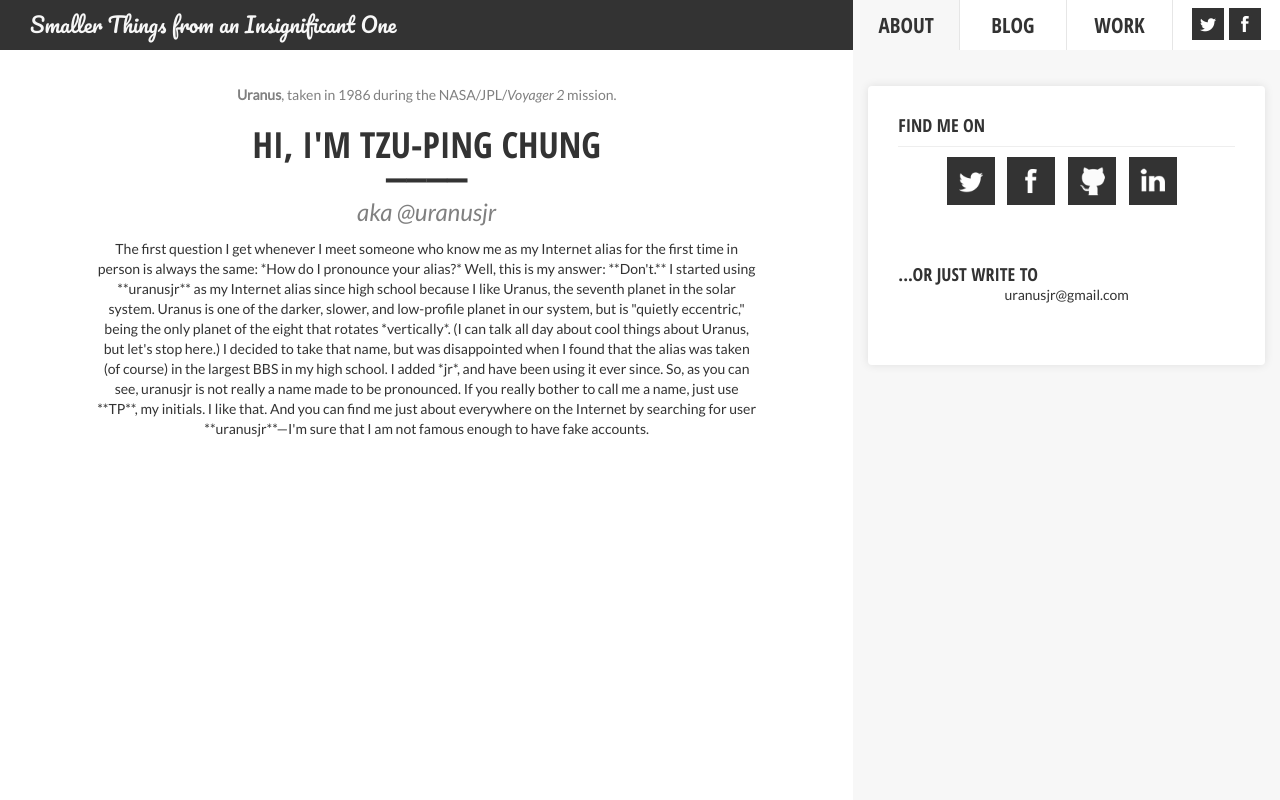
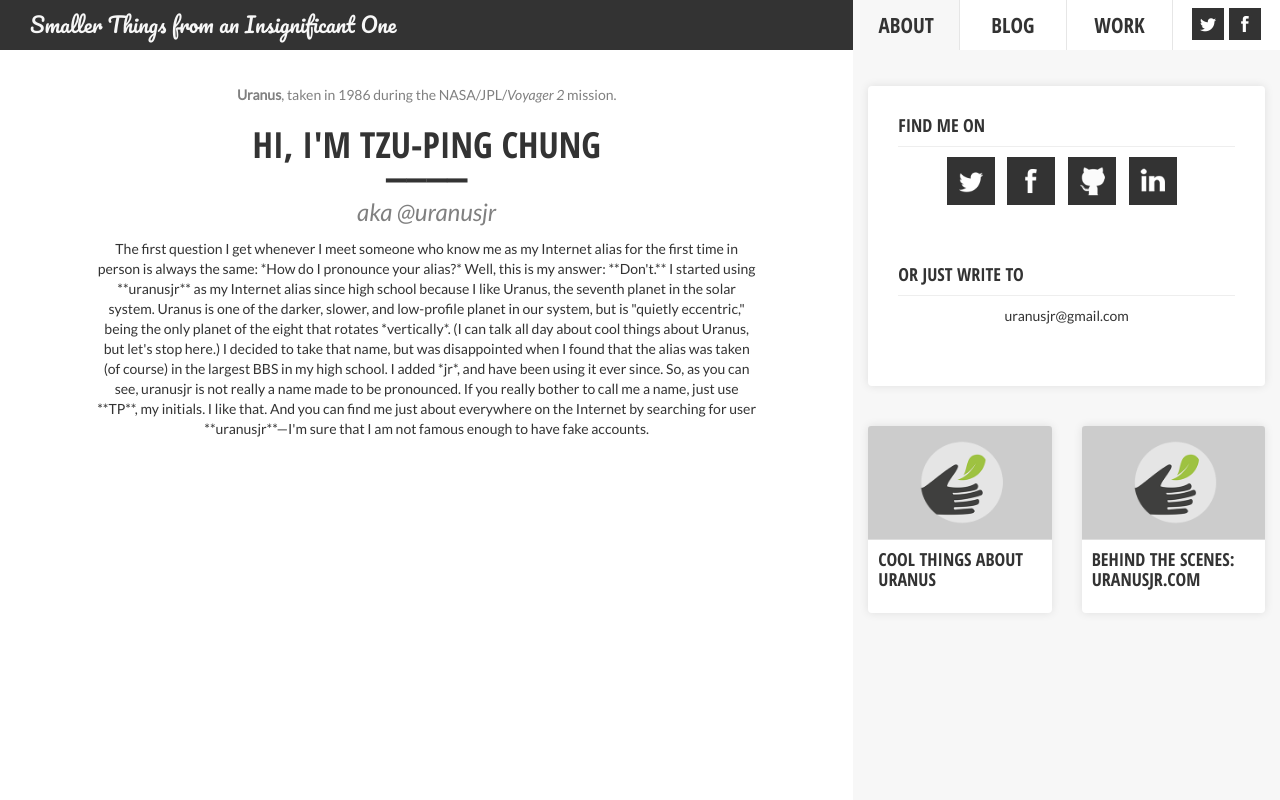
Before and after one commit to uranusjr/uranusjr.com, a Django app: page / in a window 1280 px wide. Run offline with Django 3.2, Linux system fonts and the light colour scheme; data comes from the database, SQL or seed files in the repository; some libraries are stand-ins or nearby versions.

Commit message:
Trivia placeholders

```diff
--- a/pages/static/pages/css/index.css
+++ b/pages/static/pages/css/index.css
@@ -2,7 +2,10 @@
     margin-top: 5px;
     color: #808080;
 }
-.panel.item {
+.panel.item.standalone {
     padding: 20px;
     padding-bottom: 50px;
 }
+#Grid .panel.item {
+    height: 187px;
+}
--- a/pages/templates/pages/index.html
+++ b/pages/templates/pages/index.html
@@ -23,13 +23,10 @@
 <section>
   <div class="row">
     <div class="col-lg-12">
-
-      <!--panel contact-->
-      <div class="panel panel-default item">
+      <div class="panel panel-default item standalone">
         <div class="panel-body">
           <h4 class="item-title">{% trans 'Find me on' %}</h4>
           <hr>
-          <!--social networks-->
           <div class="item-social text-center">
             <a href="https://twitter.com/uranusjr" target="_blank">
               <img class="social" alt="Twitter"
@@ -51,7 +48,8 @@
         </div>
         <div class="spacer"></div>
         <div class="panel-body">
-          <h4 class="item-title">{% trans '...or just write to' %}</h4>
+          <h4 class="item-title">{% trans 'or just write to' %}</h4>
+          <hr>
           <div class="text-center">
             <p><a href="mailto:uranusjr@gmail.com">uranusjr@gmail.com</a></p>
           </div>
@@ -60,4 +58,36 @@
     </div>
   </div>
 </section>
+<section class="row" id="Grid">
+  <div class="col-lg-6 col-md-12 col-sm-12 col-xs-6">
+    <div class="panel panel-default item">
+      <div class="panel-heading">
+        <a href="#">
+          <img class="img-responsive item-img" alt="{{ work.title }}"
+            src="{% static 'base/img/work/projet-example-1.png' %}">
+        </a>
+      </div>
+      <div class="panel-body">
+        <a href="project-example.html">
+          <h4 class="item-title">{% trans 'Cool Things About Uranus' %}</h4>
+        </a>
+      </div>
+    </div>
+  </div>
+  <div class="col-lg-6 col-md-12 col-sm-12 col-xs-6">
+    <div class="panel panel-default item">
+      <div class="panel-heading">
+        <a href="#">
+          <img class="img-responsive item-img" alt="{{ work.title }}"
+            src="{% static 'base/img/work/projet-example-1.png' %}">
+        </a>
+      </div>
+      <div class="panel-body">
+        <a href="project-example.html">
+          <h4 class="item-title">{% trans 'Behind the Scenes: uranusjr.com' %}</h4>
+        </a>
+      </div>
+    </div>
+  </div>
+</section>
 {% endblock %}
```
Also changed, not shown: works/templates/works/includes/sidebar.html (+0 -8 lines).
